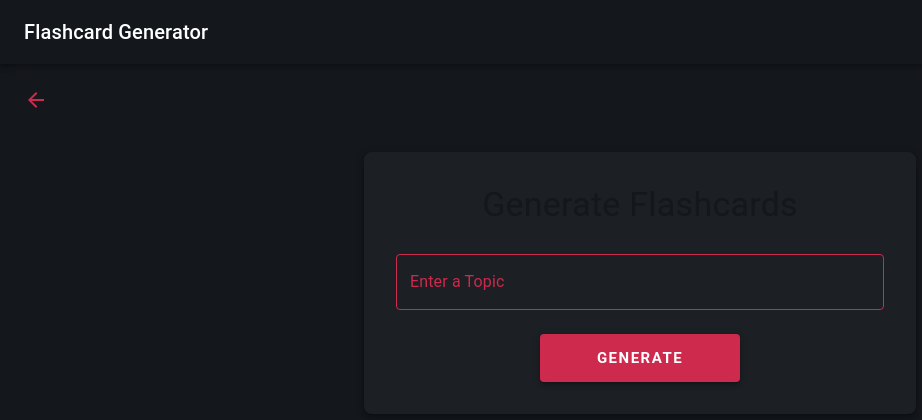
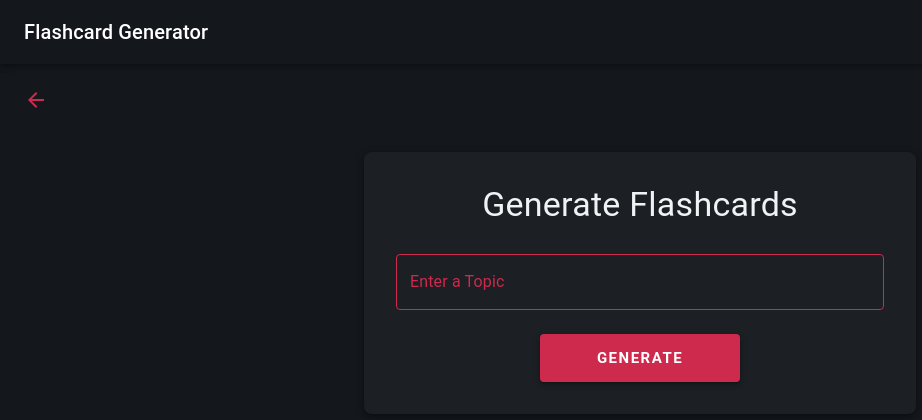
Before and after one commit to Leathether/Flashcards, a Next.js app: page /generate in a window 1280 px wide. Shown: the top 420 px of the page, without its empty margins (0-922 px from the left). Built offline with nearby package versions, Linux system fonts and the light colour scheme.

Commit message:
fix color scheme, maybe?

```diff
--- a/app/generate/page.tsx
+++ b/app/generate/page.tsx
@@ -74,7 +74,15 @@ const GeneratePage = () => {
           </Toolbar>
         </AppBar>
         <IconButton
-          sx={{ mt: 2, alignSelf: "flex-start", ml: 2 }}
+          sx={{
+            mt: 2,
+            alignSelf: "flex-start",
+            ml: 2,
+            "&:hover": {
+              backgroundColor: "primary", // Change to secondary
+              color: "success", // Consider changing this to white for better contrast
+            },
+          }}
           onClick={handleGoBack}
           color="secondary"
         >
@@ -94,12 +102,7 @@ const GeneratePage = () => {
               textAlign: "center",
             }}
           >
-            <Typography
-              variant="h4"
-              component="h1"
-              gutterBottom
-              color="primary"
-            >
+            <Typography variant="h4" component="h1" gutterBottom color="text">
               Generate Flashcards
             </Typography>
             <TextField
@@ -123,7 +126,12 @@ const GeneratePage = () => {
                   },
                 },
                 input: { color: "#FFFFFF" }, // White text input
-                label: { color: "#CD2A4D" }, // Pink/Red label color
+                label: {
+                  color: "#CD2A4D", // Pink/Red label color
+                  "&:hover": {
+                    color: "#84A07E", // Olive Green on hover
+                  },
+                },
               }}
             />
             <Button
```
